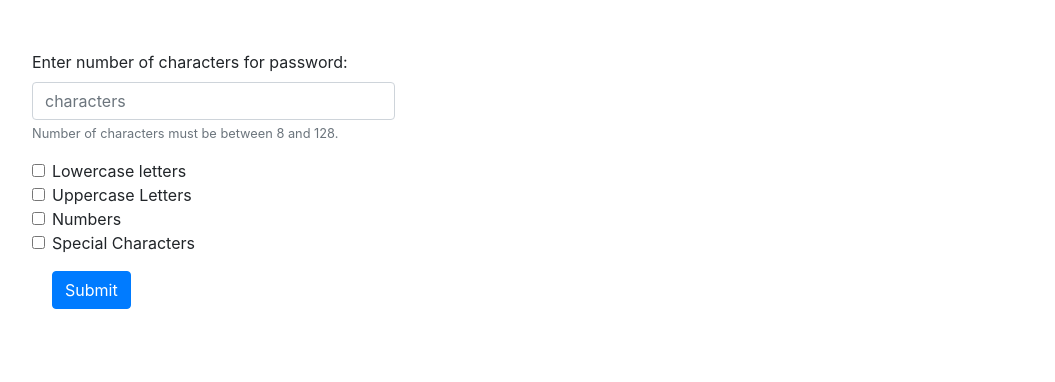
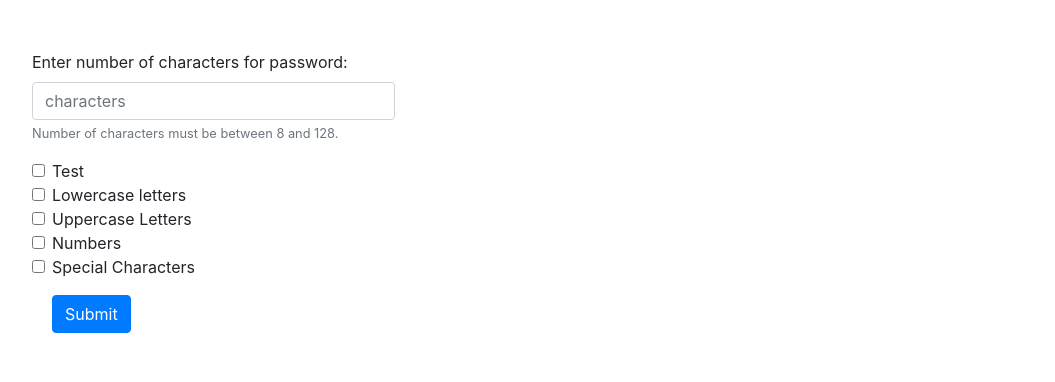
Before and after one commit to jamescalverley/password-generator, a plain HTML site: page index.html in a window 1280 px wide. Shown: the top 382 px of the page, without its empty margins (18-1073 px from the left). Drawn offline with nearby package versions, Linux system fonts and the light colour scheme.

Commit message:
fixes check box  type issue

```diff
--- a/index.html
+++ b/index.html
@@ -33,9 +33,13 @@
               </div>
 
               <div class="form-check">
+                <div>
+                  <input type="checkbox" class="form-check-input" id="testCheck">
+                  <label class="form-check-label" for="exampleCheck1">Test</label>
+                </div>
 
                 <div>
-                  <input type="checkbox" class="form-check-input" id="lowerCase>
+                  <input type="checkbox" class="form-check-input" id="lowerCase">
                   <label class="form-check-label" for="exampleCheck1">Lowercase letters</label>
                 </div>
 
@@ -50,7 +54,7 @@
                 </div>
 
                 <div>
-                  <input type="checkbox" class="form-check-input" id="specialChar>
+                  <input type="checkbox" class="form-check-input" id="specialChar">
                   <label class="form-check-label" for="exampleCheck1">Special Characters</label>
                 </div>
 
--- a/script.js
+++ b/script.js
@@ -24,7 +24,8 @@ var upperRequired = true;
 var numbersRequired = true;
 var specialRequired = true;
 
-function getCharValue(){
+function getCharValue(event){
+  event.preventDefault();
   charRequired = document.getElementById("charRequired").value
   console.log(`Characters required: ${charRequired}`)
 }
@@ -33,6 +34,12 @@ submitButton.addEventListener("click", getCharValue);
 
 
 // check boxes
+
+if( document.getElementById("testCheck").checked){
+  console.log("test is checked")}
+  else {
+    console.log("test is NOT checked")
+  }
 
 if( document.querySelector('#lowerCase').checked){
   lowerRequired = true}
```
